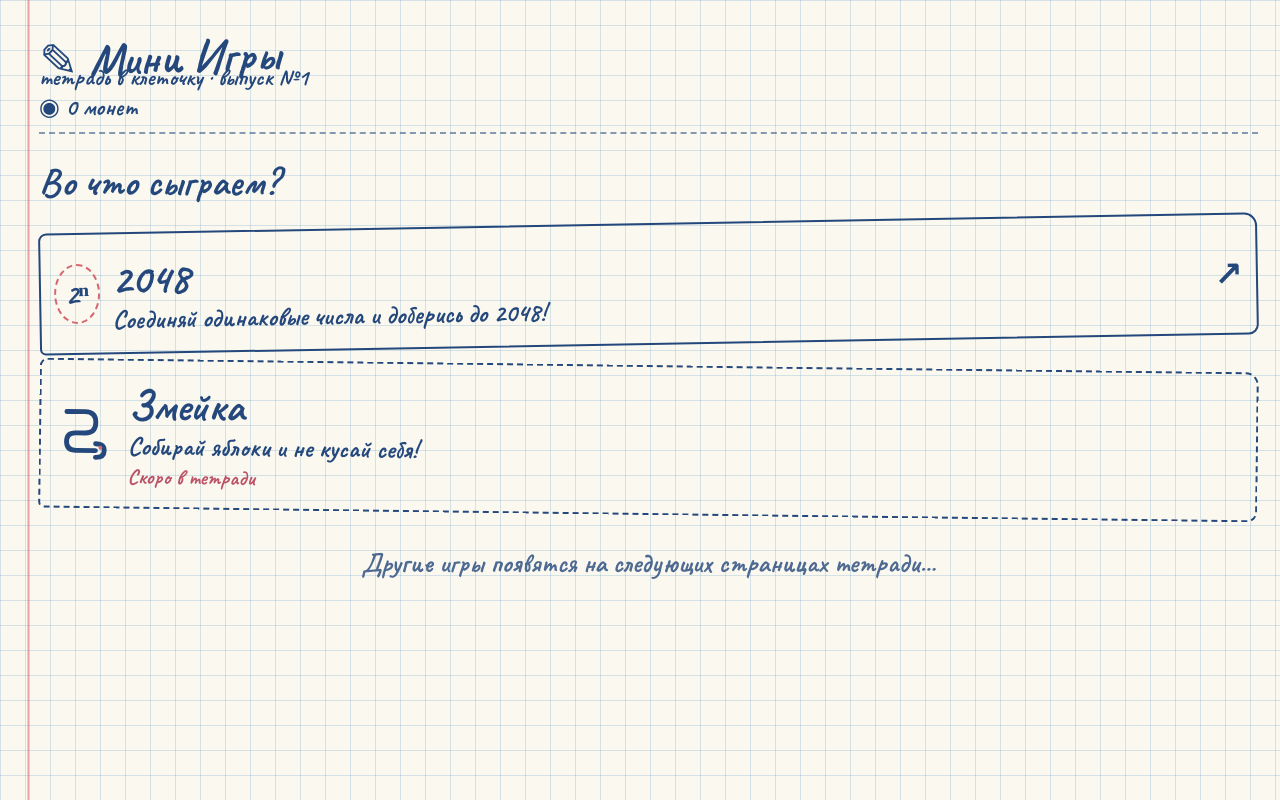
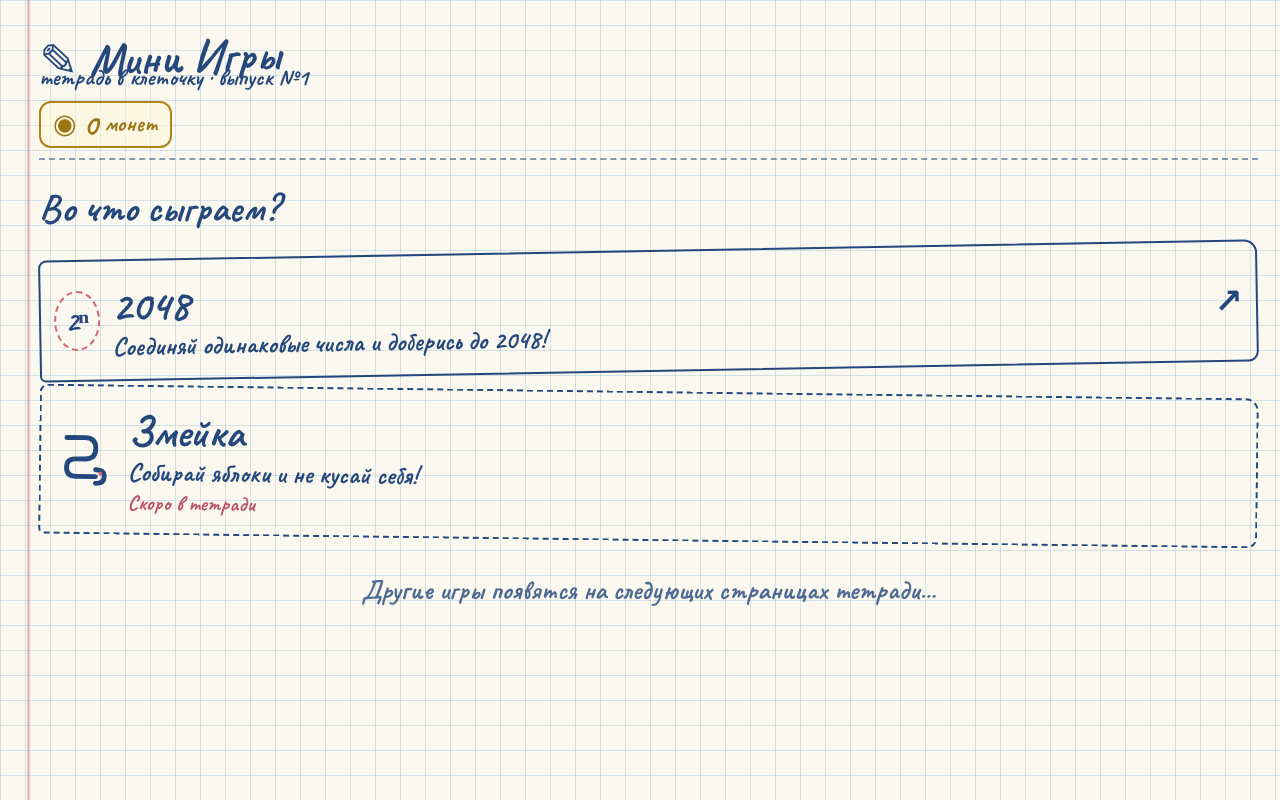
Before and after one commit to edholod/mini-games, a plain HTML site: page index.html in a window 1280 px wide. Drawn offline with Linux system fonts and the light colour scheme.

Commit message:
Style shared coin balance in notebook header

```diff
--- a/style.css
+++ b/style.css
@@ -62,3 +62,5 @@ button{font:inherit;color:inherit;cursor:pointer;-webkit-tap-highlight-color:tra
 .upcoming{margin-top:19px;transform:rotate(.7deg);border-style:dashed;cursor:default}.snake-icon{flex:0 0 62px}.soon{color:#bb5266;font-weight:700;margin-top:5px;font-size:21px!important}
 
 .wallet{display:flex;align-items:center;gap:8px;flex-wrap:wrap;font:700 28px/1.1 'Caveat',cursive;color:#b08413;margin:4px 0 12px}.wallet strong{font-size:34px}.coin-help{color:#24477c;font-size:21px}.undo-btn{display:block;margin:13px 0 0;padding:5px 14px;border:2px solid #b08413;border-radius:8px;background:transparent;color:#8c6712;font:700 27px 'Caveat',cursive}.undo-btn:disabled{opacity:.43;cursor:not-allowed}.undo-btn:not(:disabled):active{transform:scale(.96)}
+
+.global-wallet{display:inline-flex;align-items:center;gap:7px;margin-top:9px;padding:3px 12px;border:2px solid #b08413;border-radius:12px;color:#9c7413;background:rgba(255,250,221,.55);font:700 27px/1.2 'Caveat',cursive}.global-wallet strong{font-size:31px}.global-wallet span{font-size:23px}
```
